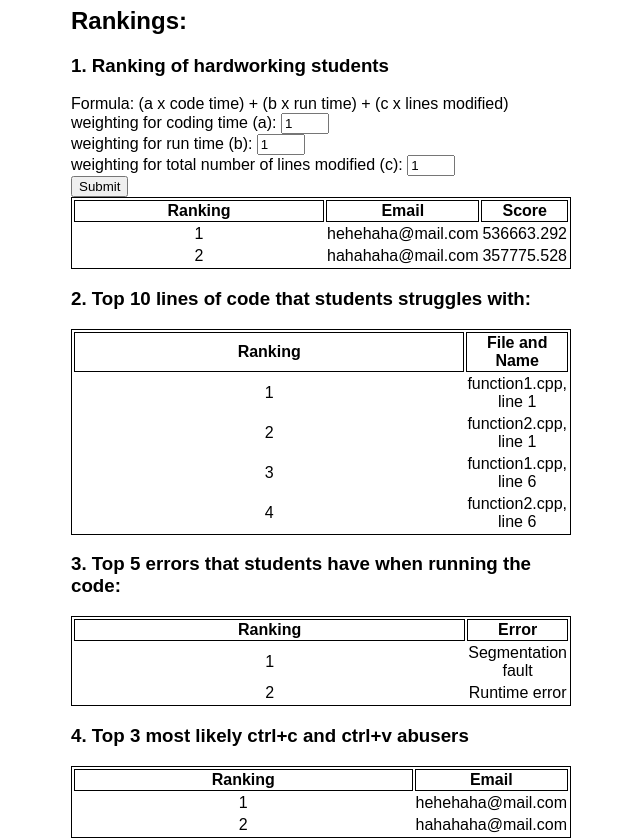
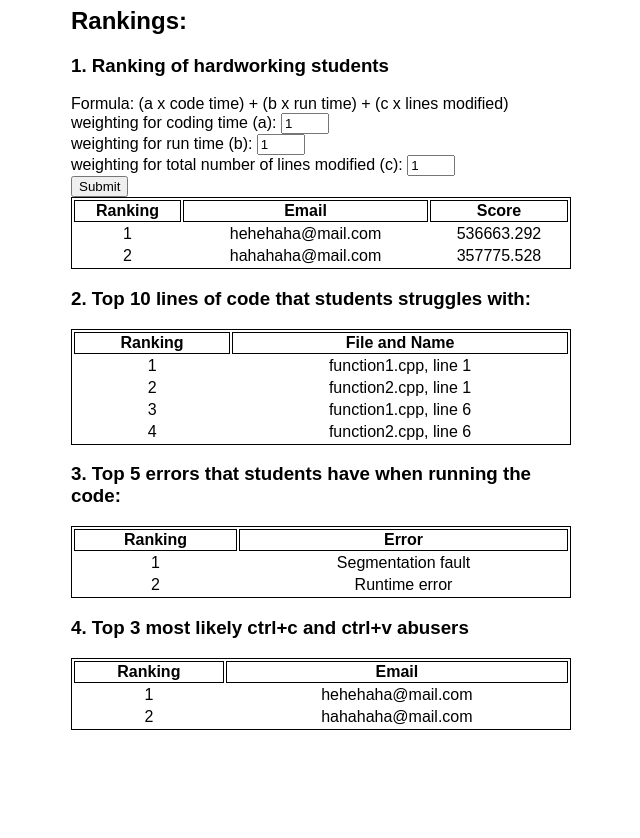
Before and after one commit to pseusys/dspdavscp, a Flask app: page / in a window 1280 px wide. Shown: the part 225-1063 px from the top of the page, without its empty margins (319-959 px from the left). After the commit the page ends 955 px from the top, so only its background shows below. Run offline with Flask 2, Linux system fonts and the light colour scheme; data comes from the database, SQL or seed files in the repository; both versions use the stored data as it was after the commit.

Commit message:
ammended table style

```diff
--- a/server/static/css/home.css
+++ b/server/static/css/home.css
@@ -10,8 +10,13 @@
     margin: auto;
 }
 
-table, th {
+table {
+    table-layout: auto;
+    border: 1px solid;
     width: 100%;
+}
+
+th {
     border: 1px solid;
     text-align: center;
 }
```
Also changed, not shown: server/records.db.
